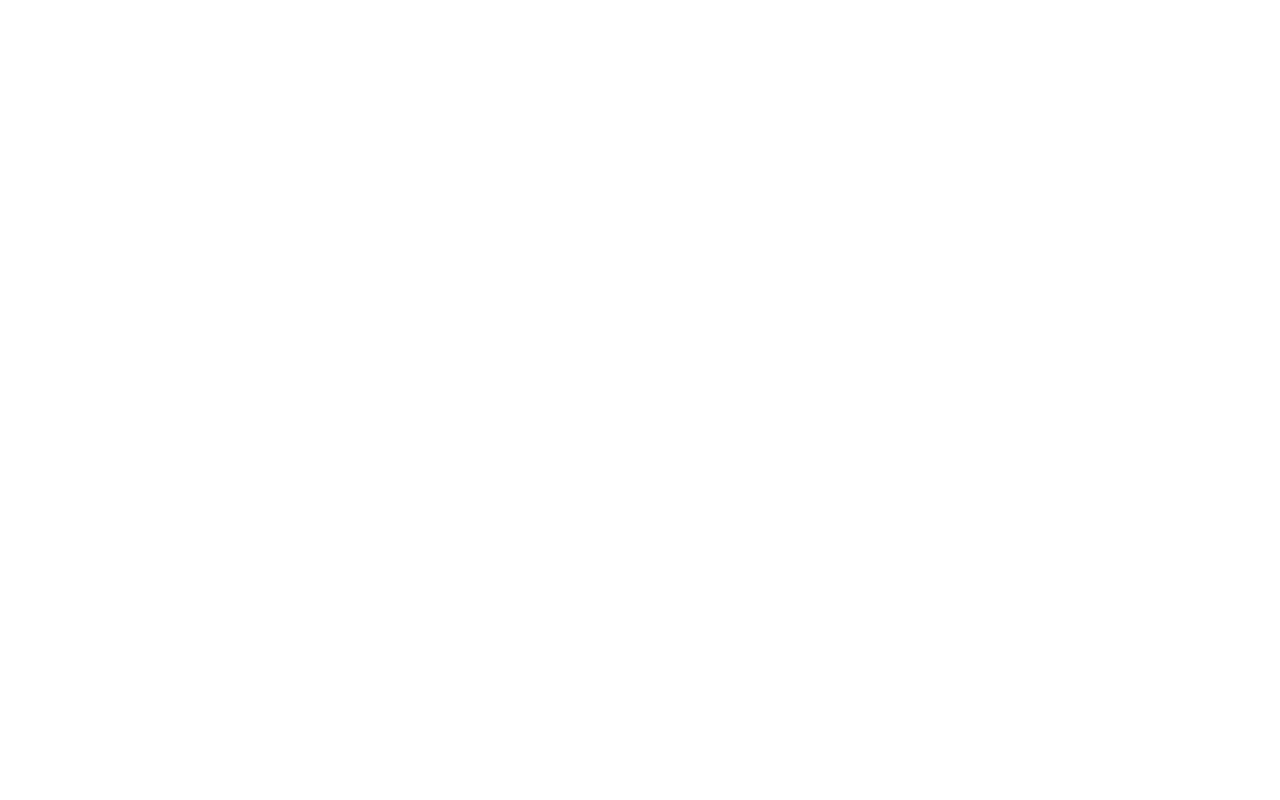
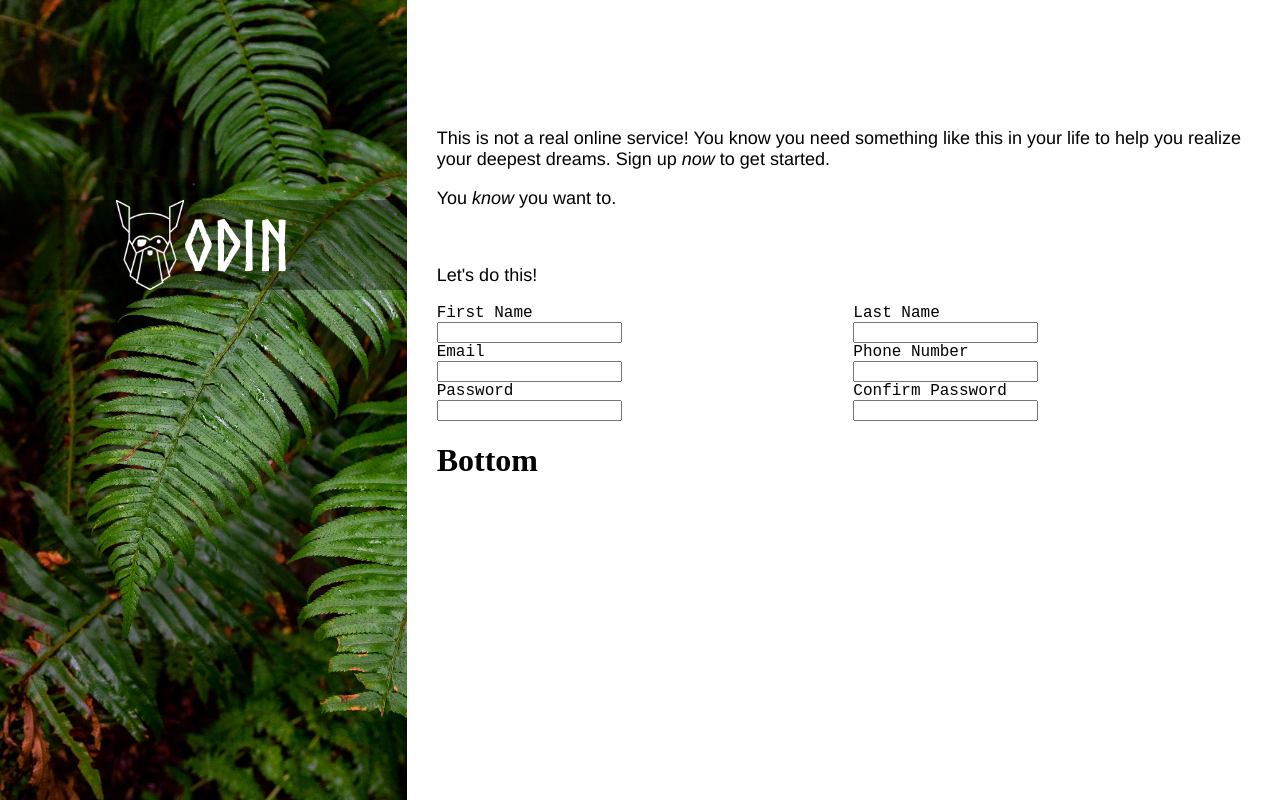
Before and after one commit to vatpat/odin-form, a plain HTML site: page index.html in a window 1280 px wide. Drawn offline with Linux system fonts and the light colour scheme.

Commit message:
Finished laying out form

```diff
--- a/index.html
+++ b/index.html
@@ -7,6 +7,43 @@
         <link rel="stylesheet" href="style.css">
     </head>
     <body>
+        <div class="sidebar">
+            <div class="logo-box">
+                <img class="logo" src="odin-lined.png"/> Odin
+            </div>
+        </div>
+        <div class="sign-up">
+            <div class="top">
+                <p class="statement">
+                    This is not a real online service! You know you need
+                    something like this in your life to help you realize your
+                    deepest dreams. Sign up <em>now</em> to get started.</em>
+                </p>
+                <p class="statement">
+                    You <em>know</em> you want to.
+                </p>
+            </div>
+            <div class="center">
+                <p class="statement">
+                    Let's do this!
+                </p>
 
+                <form id="registration-form">
+                    <div class="column">
+                        <label for="user-firstname"> First Name <input type="text" id="first-name" name="user-firstname"/></label>
+                        <label for="user-email"> Email <input type="email" id="email-address" name="user-email"/></label>
+                        <label for="user-password"> Password <input type="password" id="password-initial" name="user-password"></label>
+                    </div>
+                    <div class="column">
+                        <label for="user-lastname"> Last Name <input type="text" id="last-name" name="user-lastname"/></label>
+                        <label for="user-phone"> Phone Number <input type="tel" id="phone-number" name="user-phone"/></label>
+                        <label for="user-confirm"> Confirm Password <input type="password" id="password-confirm" name="user-confirm"</label>
+                    </div>
+                </form>
+            </div>
+            <div class="bottom">
+                <h1>Bottom</h1>
+            </div>
+        </div>
     </body>
 </html>
--- a/style.css
+++ b/style.css
@@ -0,0 +1,66 @@
+@font-face {
+    font-family: 'Norse Bold';
+    src: url(Norse-Bold.otf);
+}
+
+body {
+    display: flex;
+    min-height: 100vh;
+    margin: 0;
+}
+
+.sidebar {
+    flex: 1 1 33%;
+    background-image: url("leaf-plant.jpg");
+    background-size: cover;
+}
+
+.logo-box {
+    display: flex;
+    align-items: center;
+    justify-content: center;
+    margin-top: 25vh;
+    background-color: rgba(0, 0, 0, .325);
+    font-family: 'Norse Bold';
+    font-size: 70px;
+    color: white;
+}
+
+.statement {
+    font-family:'Franklin Gothic Medium', 'Arial Narrow', Arial, sans-serif;
+    font-size: 18px;
+}
+
+.top {
+    margin-top: 80px;
+}
+
+.center {
+    margin-top: 20px;
+}
+
+.logo {
+    height: 90px;
+}
+
+.sign-up {
+    display: flex;
+    flex-direction: column;
+    flex: 1 1 66%;
+    padding: 30px;
+}
+
+input {
+    display: flex;
+}
+
+#registration-form {
+    display: flex;
+    font-family:'Courier New', Courier, monospace;
+    justify-content: space-between;
+    gap: 20px;
+}
+
+.column {
+    min-width: calc(50% - 10px);
+}
```
Also changed, not shown: Norse-Bold.otf (added).
